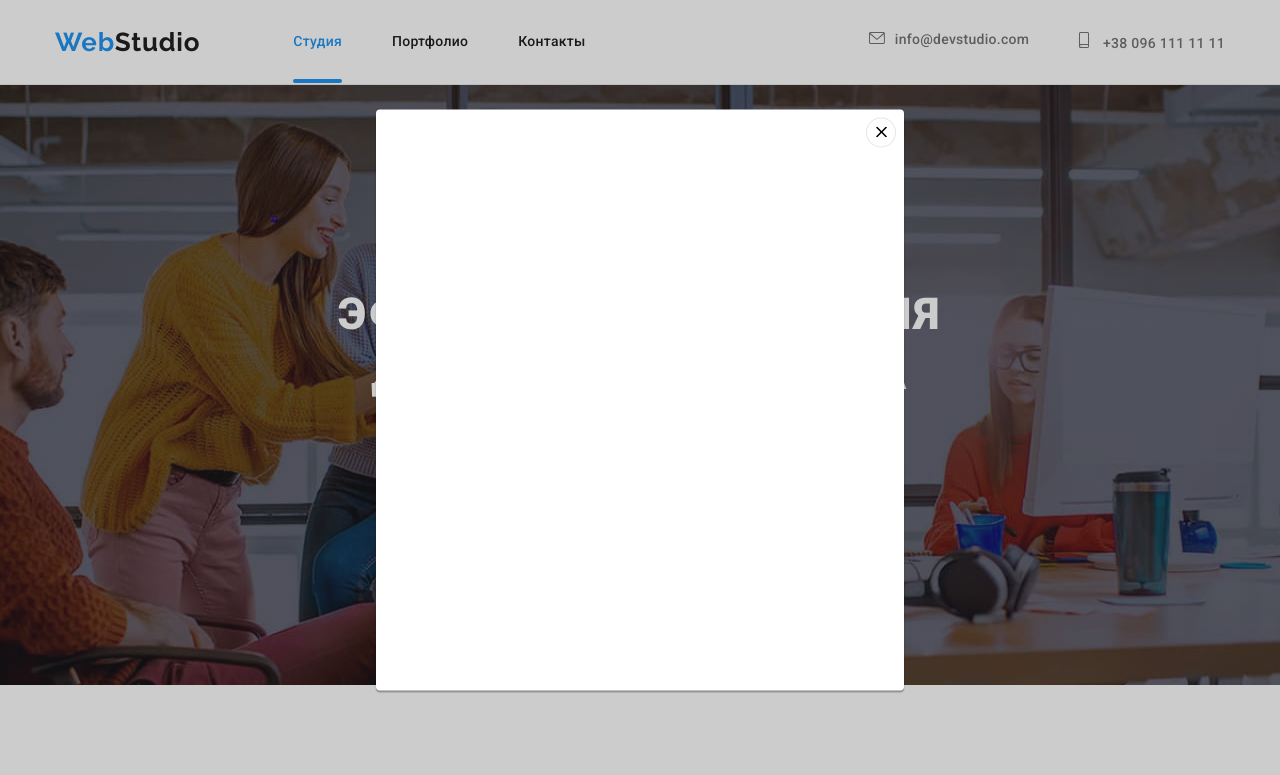
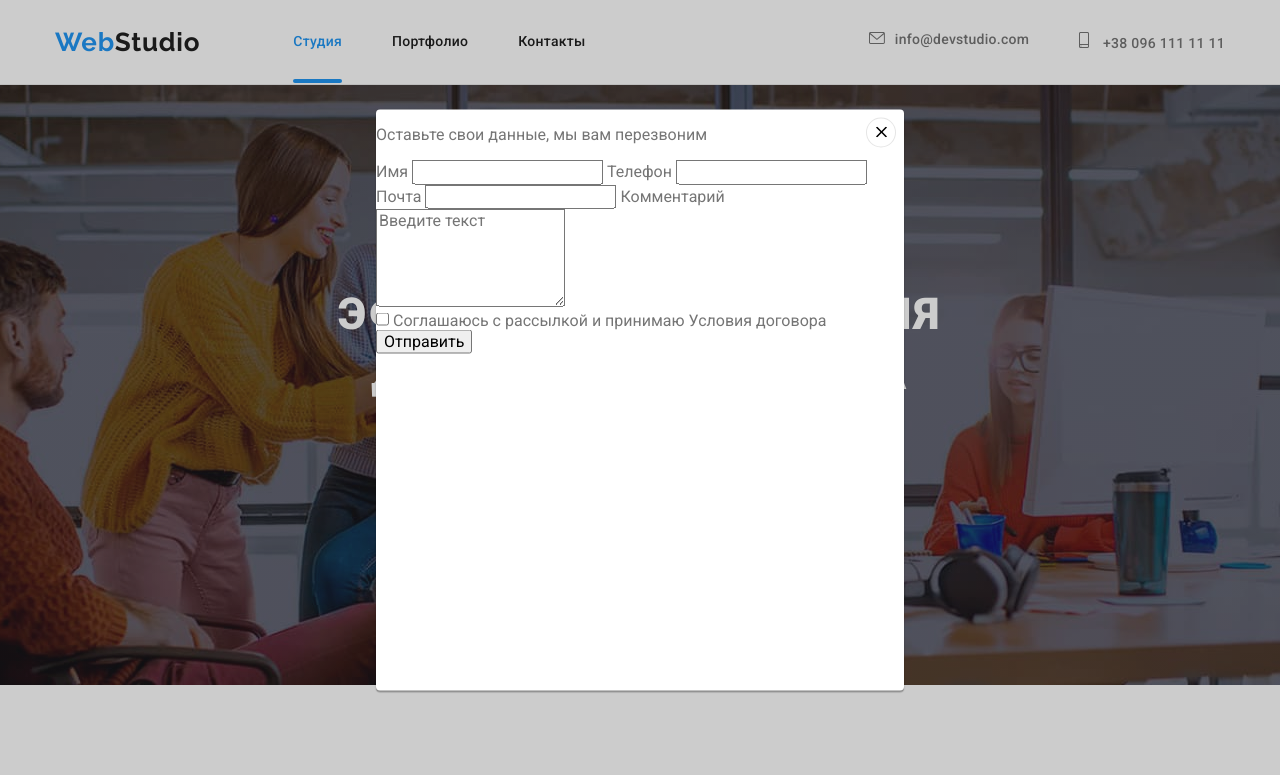
Before and after one commit to RostyslavDubinin/goit-markup-hw-06, a plain HTML site: page index.html in a window 1280 px wide. Both pictures are taken after a click on the button "Заказать услугу". Shown: the top 775 px of the page. Drawn offline with nearby package versions, Linux system fonts and the light colour scheme.

Commit message:
Update index.html

```diff
--- a/index.html
+++ b/index.html
@@ -192,6 +192,29 @@
         <div class="backdrop is-hidden" data-modal>
             <div class="modal">
                 <button class="button-close" data-modal-close><svg class="icon-close" width="11px" height="11px"><use href="./images/sprite.svg#close"></use></svg></button>
+                <form class="modal-form">
+                    <p>Оставьте свои данные, мы вам перезвоним</p>
+                    <div class="contact-modal">
+                        <label for="username">Имя</label>
+                        <input type="text" name="username" id="username" />
+
+                        <label for="phone_number">Телефон</label>
+                        <input type="tel" name="phone_number" id="phone_number" />
+
+                        <label for="email">Почта</label>
+                        <input type="email" name="email" id="email" />
+
+                        <label for="feedback">Комментарий</label>
+                        <textarea name="feedback" rows="5" id="feedback" placeholder="Введите текст"></textarea>
+                    </div>
+                    <div class="checkbox-agreement">
+                        <input type="checkbox" name="agreement" id="agreement" />
+                        <label for="agreement">Соглашаюсь с рассылкой и принимаю Условия договора</label>
+                    </div>
+                    <button type="submit">Отправить</button>
+                    </div>
+                </form>
+
             </div>
         </div>
         <script src="./js/modal.js"></script>
```
